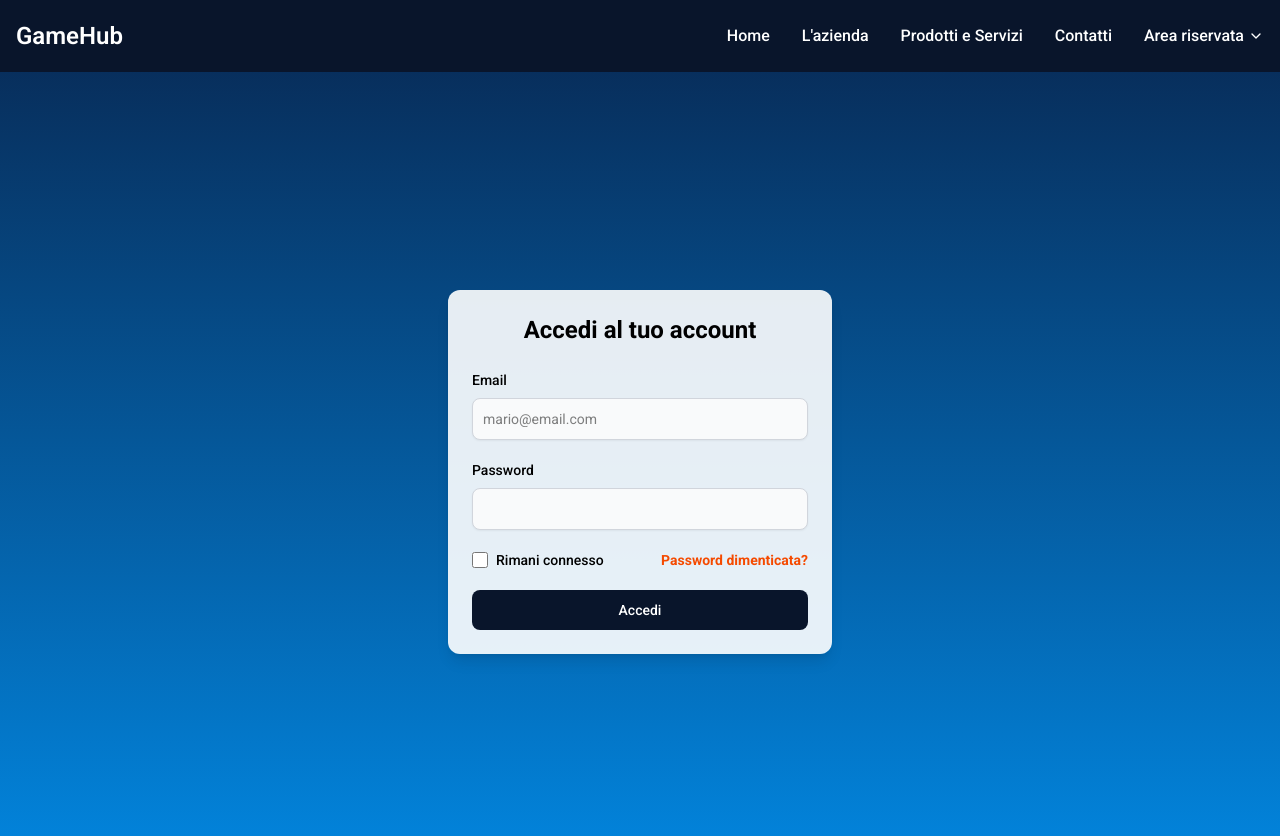
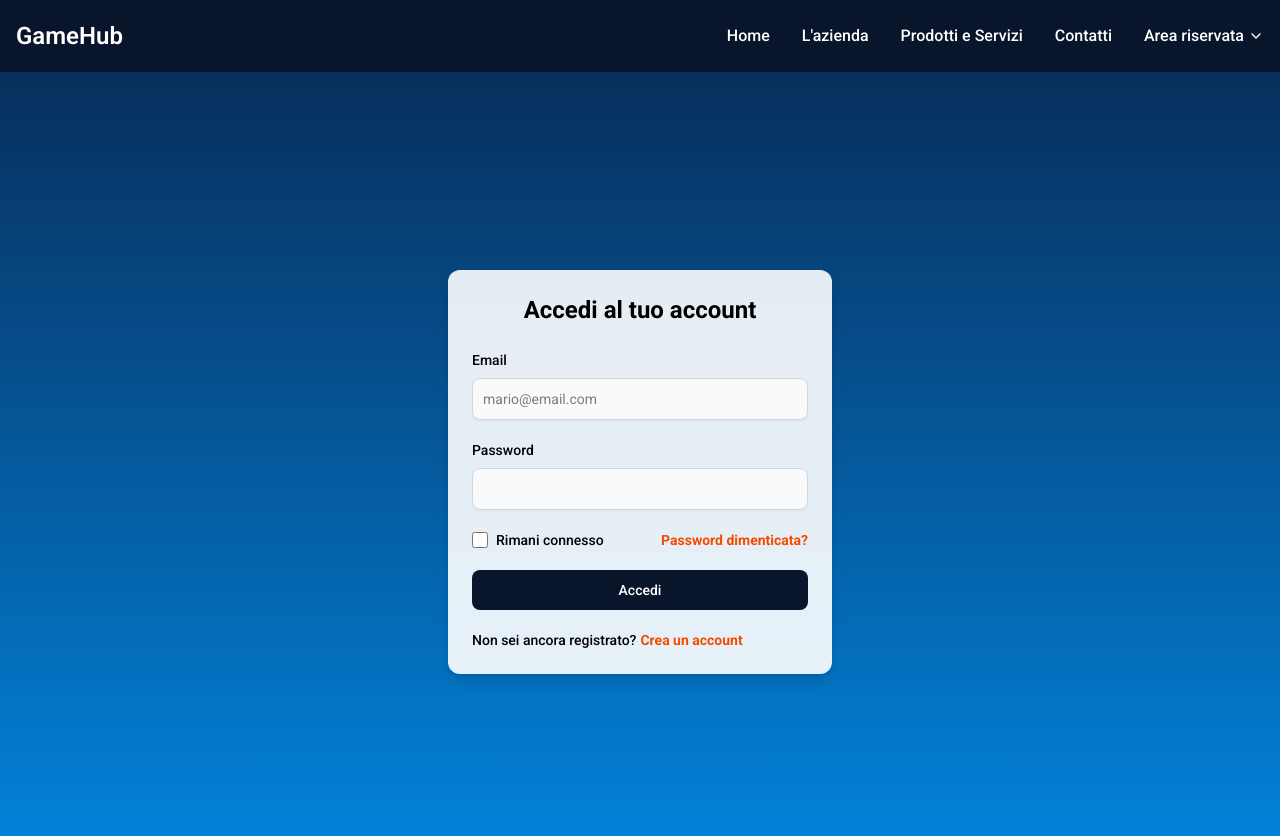
Before and after one commit to PierluigiPapa/proj-gamehub, a React app: page /login in a window 1280 px wide. Shown: the top 836 px of the page. Built offline with nearby package versions, Linux system fonts and the light colour scheme; the HTML template or start-up script is replaced by a standard one.

Commit message:
styled button on jumbotron component and login component

```diff
--- a/src/components/Jumbotron.jsx
+++ b/src/components/Jumbotron.jsx
@@ -17,12 +17,12 @@ export function Jumbotron() {
                     innovazione a un prezzo imbattibile. Non lasciarti sfuggire l’occasione!
                 </p>
 
-                <div className="flex flex-col space-y-4 sm:flex-row sm:justify-center sm:space-y-0 opacity-0 animate-fadeIn delay-900">
+                <div className="flex flex-col space-y-4 gap-3 sm:flex-row sm:justify-center sm:space-y-0 opacity-0 animate-fadeIn delay-900">
                     <a href="#" className="inline-flex justify-center items-center py-3 px-5 text-base font-medium text-center text-white rounded-lg bg-blu hover:bg-ciano hover:text-black ease-in-out duration-500">
                         Scopri di più
                     </a>
 
-                    <a href="#" className="py-3 px-5 sm:ms-4 text-sm font-medium text-black bg-slate-300 rounded-lg hover:bg-slate-600 ease-in-out duration-500">
+                    <a href="#" className="inline-flex justify-center items-center py-3 px-5 text-base font-medium text-center text-black bg-slate-300 rounded-lg hover:bg-slate-600 ease-in-out duration-500">
                         Acquista ora
                     </a>
                 </div>
--- a/src/components/Login.jsx
+++ b/src/components/Login.jsx
@@ -39,6 +39,14 @@ export function Login() {
                 <button type="submit" className="w-full text-white bg-blu hover:bg-ciano-2 ease-in-out duration-500 hover:text-black font-medium rounded-lg text-sm px-5 py-2.5 text-center">
                     Accedi
                 </button>
+
+                <div className="flex justify-start items-center mt-5">
+                    <span className="text-sm font-medium text-black mr-1">Non sei ancora registrato?</span>
+
+                    <Link to="/register" className="text-orange-600 font-bold text-sm hover:underline">
+                        Crea un account
+                    </Link>
+                </div>
             </form>
         </div>
         </>
```
